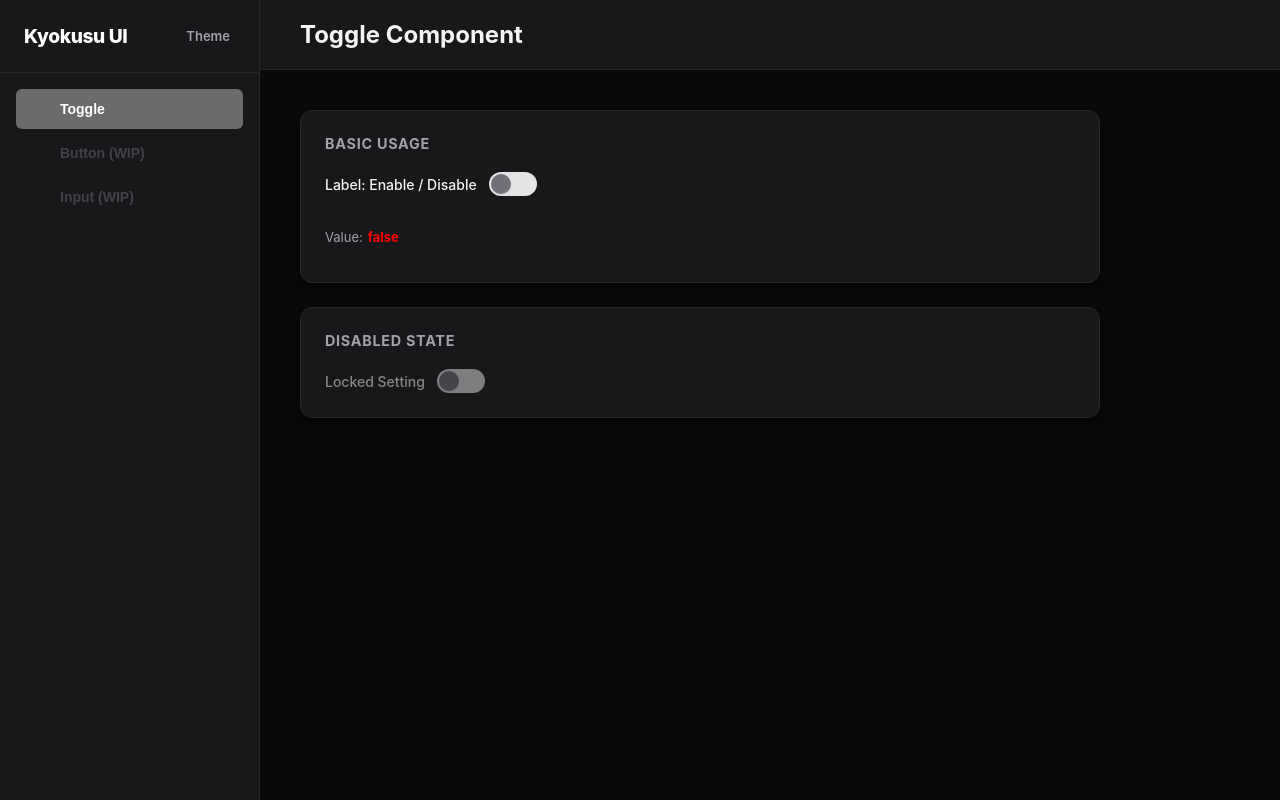
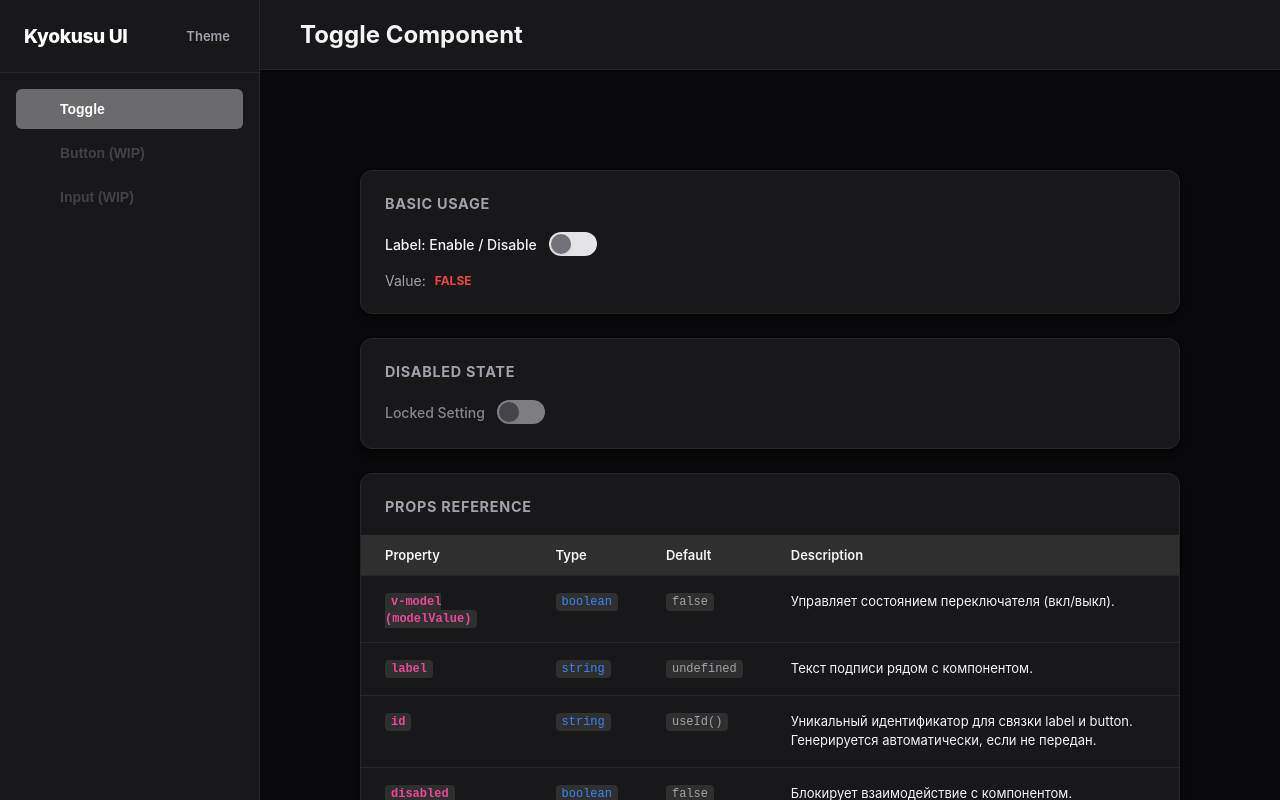
Before and after one commit to Lanxre/kyokusu-ui, a Vue app in the folder apps/playground/: page / in a window 1280 px wide. Built offline with nearby package versions, Linux system fonts and the light colour scheme; some icons are missing; the HTML template or start-up script is replaced by a standard one.

Commit message:
feat: playground for toggle

```diff
--- a/apps/playground/src/components/demos/ToggleDemo.vue
+++ b/apps/playground/src/components/demos/ToggleDemo.vue
@@ -4,6 +4,13 @@ import { Toggle } from '@kyokusu-ui/vue'
 
 const toggleValue = ref(false)
 const toggleDisabled = ref(false)
+
+const propsDescription = [
+  { name: 'v-model (modelValue)', type: 'boolean', default: 'false', desc: 'Управляет состоянием переключателя (вкл/выкл).' },
+  { name: 'label', type: 'string', default: 'undefined', desc: 'Текст подписи рядом с компонентом.' },
+  { name: 'id', type: 'string', default: 'useId()', desc: 'Уникальный идентификатор для связки label и button. Генерируется автоматически, если не передан.' },
+  { name: 'disabled', type: 'boolean', default: 'false', desc: 'Блокирует взаимодействие с компонентом.' }
+]
 </script>
 
 <template>
@@ -15,10 +22,12 @@ const toggleDisabled = ref(false)
         label="Label: Enable / Disable"
         id="system-toggle"
       />
-    <div class="status">
-        Value:
-        <p class="toggle-value" :style="{ color: toggleValue ? 'green' : 'red' }">{{ toggleValue }}</p>
-    </div>
+      <div class="status">
+          Value:
+          <span class="toggle-value" :style="{ color: toggleValue ? '#10b981' : '#ef4444' }">
+            {{ toggleValue }}
+          </span>
+      </div>
     </div>
 
     <div class="card">
@@ -29,11 +38,110 @@ const toggleDisabled = ref(false)
         label="Locked Setting"
       />
     </div>
+
+    <div class="card props-table-card">
+      <h3>Props Reference</h3>
+      <div class="table-wrapper">
+        <table class="props-table">
+          <thead>
+            <tr>
+              <th>Property</th>
+              <th>Type</th>
+              <th>Default</th>
+              <th>Description</th>
+            </tr>
+          </thead>
+          <tbody>
+            <tr v-for="prop in propsDescription" :key="prop.name">
+              <td class="prop-name"><code>{{ prop.name }}</code></td>
+              <td class="prop-type"><code>{{ prop.type }}</code></td>
+              <td class="prop-default"><code>{{ prop.default }}</code></td>
+              <td class="prop-desc">{{ prop.desc }}</td>
+            </tr>
+          </tbody>
+        </table>
+      </div>
+    </div>
   </div>
 </template>
 
 <style scoped>
+.status {
+  margin-top: 16px;
+  font-size: 14px;
+  color: var(--text-muted);
+}
+
 .toggle-value {
-    font-weight: bold;
+  font-weight: 700;
+  text-transform: uppercase;
+  font-size: 12px;
+  margin-left: 4px;
+}
+
+.props-table-card {
+  overflow: hidden;
+  padding: 0;
+}
+
+.props-table-card h3 {
+  padding: 24px 24px 0 24px;
+}
+
+.table-wrapper {
+  overflow-x: auto;
+  margin-top: 12px;
+}
+
+.props-table {
+  width: 100%;
+  border-collapse: collapse;
+  text-align: left;
+  font-size: 13px;
+}
+
+.props-table th {
+  background: var(--bg-hover-secondary);
+  padding: 12px 24px;
+  color: var(--text-main);
+  font-weight: 600;
+  border-bottom: 1px solid var(--border-color);
+}
+
+.props-table td {
+  padding: 16px 24px;
+  border-bottom: 1px solid var(--border-color);
+  color: var(--text-main);
+  vertical-align: top;
+}
+
+.props-table tr:last-child td {
+  border-bottom: none;
+}
+
+.prop-name code {
+  color: #ec4899;
+  font-weight: 600;
+}
+
+.prop-type code {
+  color: #3b82f6;
+}
+
+.prop-default code {
+  color: var(--text-muted);
+}
+
+.prop-desc {
+  line-height: 1.5;
+  color: var(--text-muted);
+}
+
+code {
+  font-family: 'JetBrains Mono', 'Fira Code', monospace;
+  background: var(--bg-hover-secondary);
+  padding: 2px 6px;
+  border-radius: 4px;
+  font-size: 12px;
 }
 </style>
--- a/apps/playground/src/style.css
+++ b/apps/playground/src/style.css
@@ -8,6 +8,8 @@
   --text-muted: #52525b;
   --text-accent: white;
   --text-logo: #27272a;
+
+  --bg-hover-secondary:  lightgray;
 
   --accent-bg: #6B6A6C;
   --card-shadow: 0 4px 6px -1px rgba(0, 0, 0, 0.05), 0 2px 4px -1px rgba(0, 0, 0, 0.03);
@@ -32,6 +34,8 @@ body, html {
   --text-muted: #a1a1aa;
   --text-accent: #ffffff;
   --text-logo: #ffffff;
+
+  --bg-hover-secondary:  #2f2f2f;
 
   --accent-bg: #6B6A6C;
   --card-shadow: 0 4px 6px -1px rgba(0, 0, 0, 0.5), 0 2px 4px -1px rgba(0, 0, 0, 0.3);
@@ -119,8 +123,7 @@ body, html {
 }
 
 .preview-area {
-  padding: 40px;
-  max-width: 800px;
+  padding: 100px;
 }
 
 .card {
@@ -130,6 +133,27 @@ body, html {
   padding: 24px;
   margin-bottom: 24px;
   box-shadow: var(--card-shadow);
+
+  width: 100%;
+  max-width: 100%;
+  box-sizing: border-box;
+  margin: 0 auto 24px auto;
+
+}
+
+@media (max-width: 768px) {
+  .card {
+    padding: 20px;
+    margin-bottom: 20px;
+    border-radius: 10px;
+  }
+}
+
+@media (max-width: 480px) {
+  .card {
+    padding: 16px;
+    margin-bottom: 16px;
+  }
 }
 
 .card h3 {
--- a/packages/vue/package.json
+++ b/packages/vue/package.json
@@ -1,6 +1,6 @@
 {
   "name": "@kyokusu-ui/vue",
-  "version": "0.0.3",
+  "version": "0.0.4",
   "type": "module",
   "main": "./dist/kyokusu-ui-vue.umd.cjs",
   "module": "./dist/kyokusu-ui-vue.js",
```
